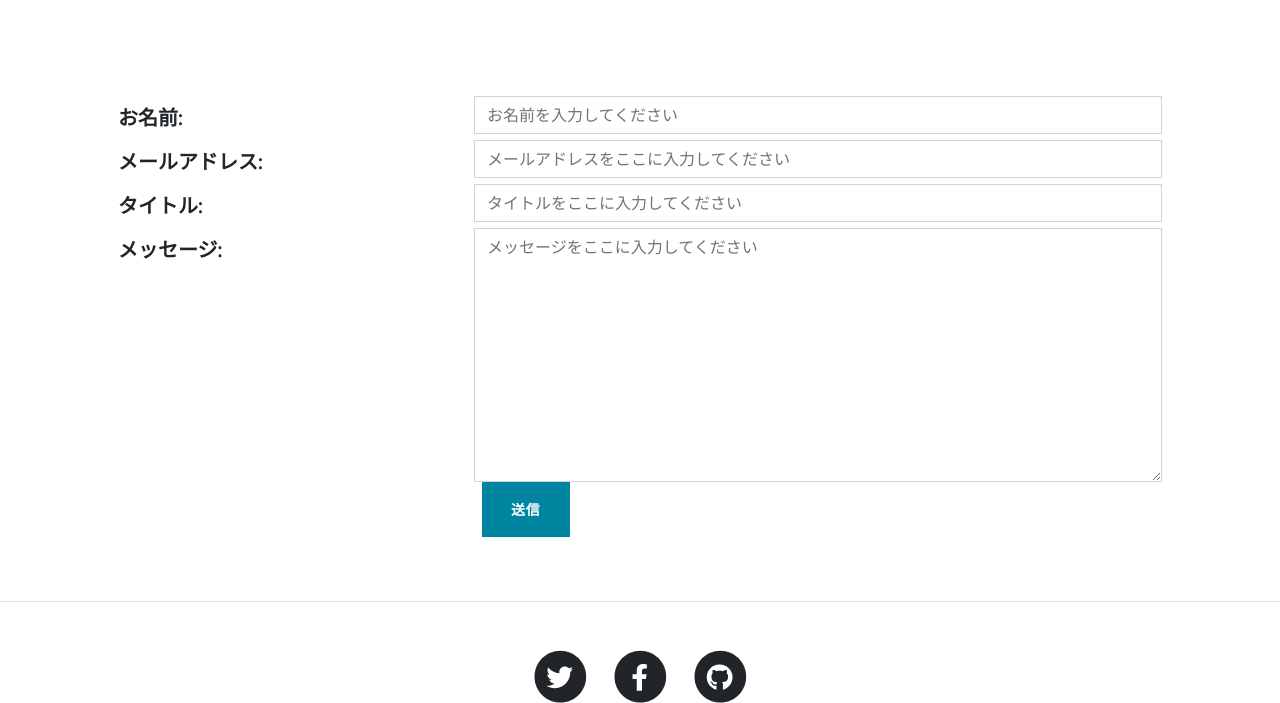
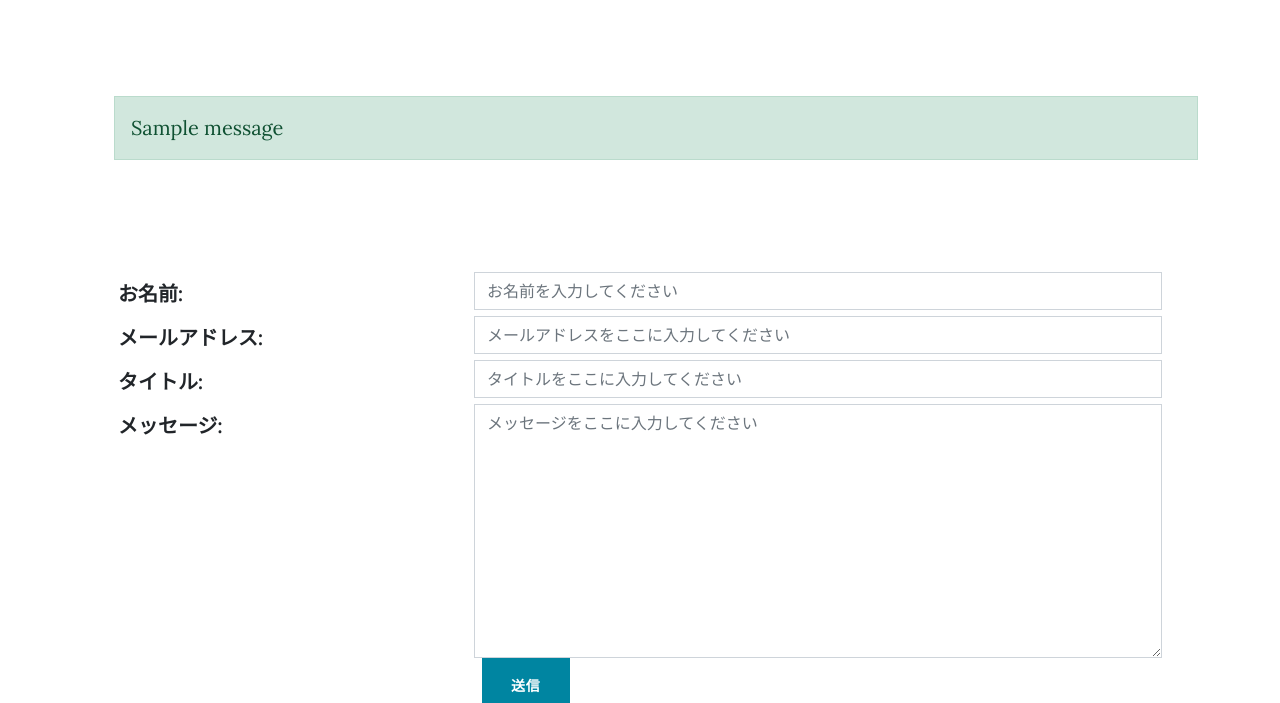
Before and after one commit to itsuki4/GroupA, a Django app: page /inquiry/ in a window 1280 px wide. Shown: the top 703 px of the page. Run offline with Django 3.2, Linux system fonts and the light colour scheme; tables that the repository leaves empty hold one stand-in row (values such as "Sample post"); one stand-in notice (Sample message) is shown; some libraries are stand-ins or nearby versions.

Commit message:
フォーム機能の作成

```diff
--- a/harada/forms.py
+++ b/harada/forms.py
@@ -20,20 +20,20 @@
         self.fields['message'].widget.attrs['class'] = 'form-control col-12'
         self.fields['message'].widget.attrs['placeholder'] = 'メッセージをここに入力してください'
 
-#     def send_email(self):
-#         name = self.cleaned_data['name']
-#         email = self.cleaned_data['email']
-#         title = self.cleaned_data['title']
-#         message = self.cleaned_data['message']
+    def send_email(self):
+        name = self.cleaned_data['name']
+        email = self.cleaned_data['email']
+        title = self.cleaned_data['title']
+        message = self.cleaned_data['message']
 
-#         subject = 'お問い合わせ{}'.format(title)
-#         message = '送信者名：{0}\nメールアドレス：{1}\nメッセージ：\n{2}'.format(name, email, message)
-#         from_email = 'admin@example.com'
-#         to_list =[ 'test@example.com' ]
-#         cc_list = [ email ]
+        subject = 'お問い合わせ{}'.format(title)
+        message = '送信者名：{0}\nメールアドレス：{1}\nメッセージ：\n{2}'.format(name, email, message)
+        from_email = 'admin@example.com'
+        to_list =[ 'test@example.com' ]
+        cc_list = [ email ]
 
-#         message = EmailMessage(subject=subject, body=message, from_email=from_email, to=to_list, cc=cc_list)
-#         message.send()
+        message = EmailMessage(subject=subject, body=message, from_email=from_email, to=to_list, cc=cc_list)
+        message.send()
 
 
 
--- a/harada/templates/diary/base.html
+++ b/harada/templates/diary/base.html
@@ -30,7 +30,7 @@
                 <div class="collapse navbar-collapse" id="navbarResponsive">
                     <ul class="navbar-nav ms-auto py-4 py-lg-0">
                         <li class="nav-item"><a class="nav-link px-lg-3 py-3 py-lg-4" href="index.html">Home</a></li>
-                        <li class="nav-item"><a class="nav-link px-lg-3 py-3 py-lg-4" href="inquiry.html">inquiry</a></li>
+                        <li class="nav-item"><a class="nav-link px-lg-3 py-3 py-lg-4" href="inquiry">inquiry</a></li>
                         <li class="nav-item"><a class="nav-link px-lg-3 py-3 py-lg-4" href="post.html">Sample Post</a></li>
                         <li class="nav-item"><a class="nav-link px-lg-3 py-3 py-lg-4" href="contact.html">Contact</a></li>
                     </ul>
@@ -38,6 +38,23 @@
             </div>
         </nav>
         {% block header %}{% endblock %}
+
+
+        {% if messages %}
+        <div class="container">
+            <div class="row">
+                <div class="my-div-style w-100">
+                    <ul class="messages" style="list-style: none;">
+                    {% for message in messages %}
+                    <li {% if message.tags %} class="{{ message.tags }}" {% endif %} >
+                        {{ message }}
+                    </li>
+                    {% endfor %}
+                    </ul>
+                </div>
+            </div>
+        </div>
+        {% endif %}
 
         {% block contents %}{% endblock %}
 
--- a/harada/urls.py
+++ b/harada/urls.py
@@ -6,6 +6,6 @@
 app_name= 'harada'
 urlpatterns = [
     path('', views.IndexView.as_view(), name='index'),
-    path('inquiry/', views.InquiryView.as_view(), name="inquory"),
+    path('inquiry/', views.InquiryView.as_view(), name="inquiry"),
 
 ]
--- a/harada/views.py
+++ b/harada/views.py
@@ -1,10 +1,14 @@
 
+import logging
 from harada.forms import InquiryForm
 from django.shortcuts import render
 from django.urls import reverse_lazy
 from django.views import generic
+from django.contrib import messages
 
 # Create your views here.
+
+logger = logging.getLogger(__name__)
 
 def index(request):
     return render(request, 'diary/index.html')
@@ -16,3 +20,8 @@
     template_name = "diary/inquiry.html"
     form_class = InquiryForm
     success_url = reverse_lazy('harada:inquiry')
+    def form_valid(self, form):
+        form.send_email()
+        messages.success(self.request,'メッセージを送信しました。')
+        logger.info('Inquiry sent by {}'.format(form.cleaned_data['name']))
+        return super().form_valid(form)
```
Also changed, not shown: config/settings.py (+9 -0 lines).
